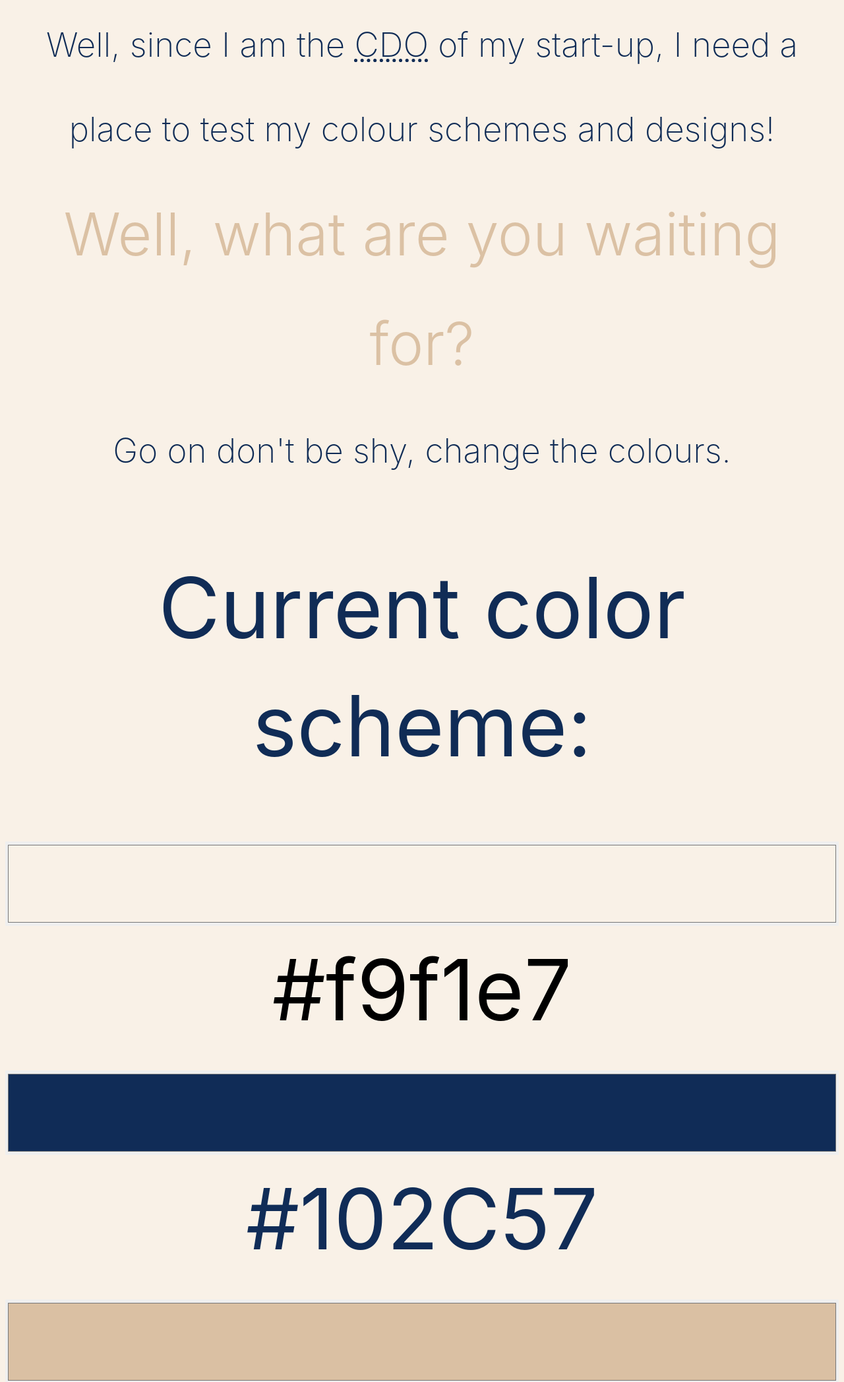
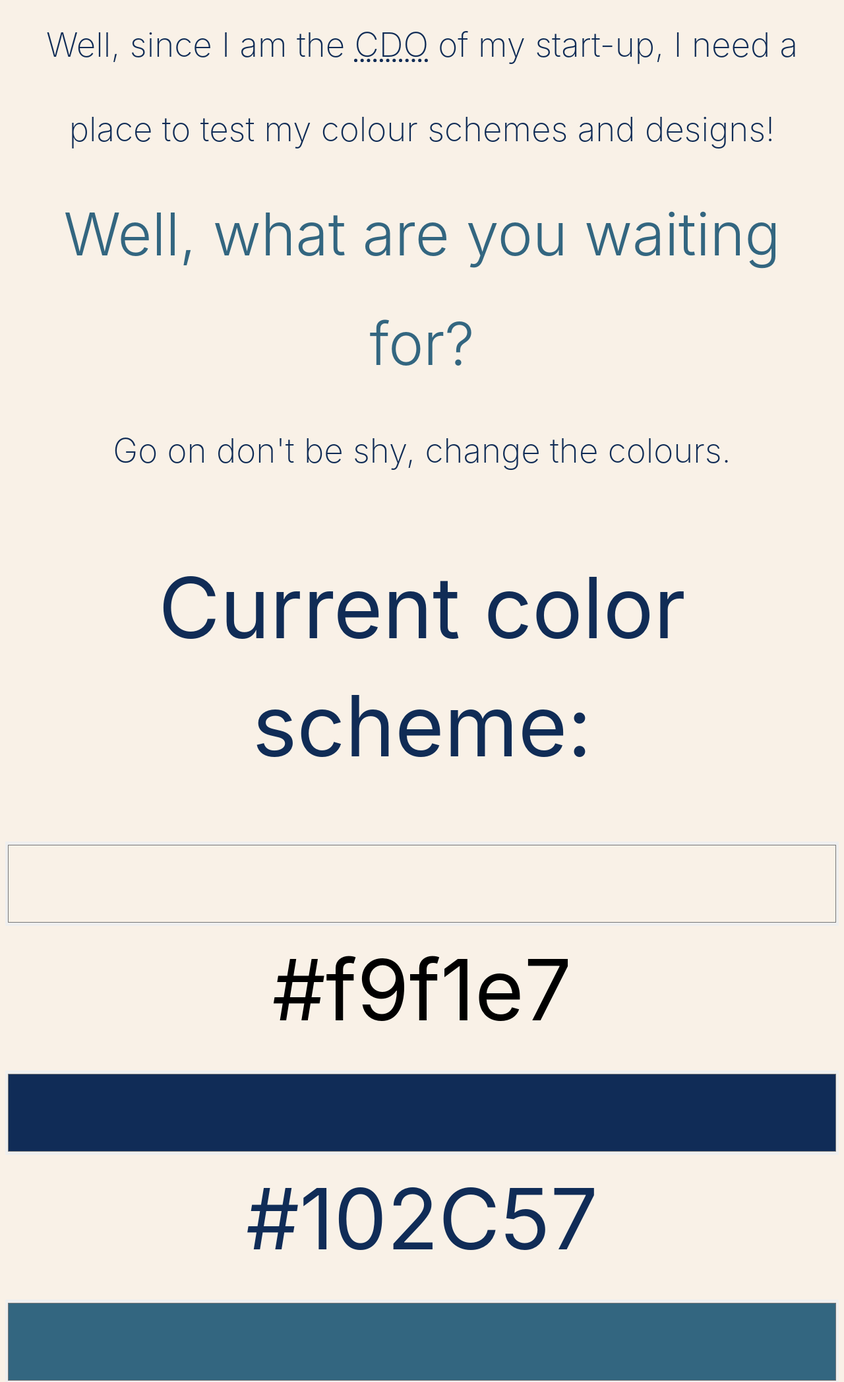
Before and after one commit to Yeoh-TH/design-app-101, a website built with Vite: page index.html in a window 1280 px wide. Shown: the part 706-2800 px from the top of the page at 66% size. Built offline with nearby package versions, Linux system fonts and the light colour scheme.

Commit message:
Colour change

```diff
--- a/index.html
+++ b/index.html
@@ -27,12 +27,12 @@
     </input>
     </div>
     <div class="colorShowcase">
-    <input type="color" class="colorInput" id="colorThree" value="#DAC0A3" onchange="root_theme.style.setProperty('--colorThree',this.value), document.getElementById('labelForThree').innerHTML=(this.value), document.getElementById('labelForThree').style.color = this.value"></input>
-    <label for="colorThree" style="color: #dac0a3; font-size: 10vw; text-align: center;" id="labelForThree">#DAC0A3</label>
+    <input type="color" class="colorInput" id="colorThree" value="#336680" onchange="root_theme.style.setProperty('--colorThree',this.value), document.getElementById('labelForThree').innerHTML=(this.value), document.getElementById('labelForThree').style.color = this.value"></input>
+    <label for="colorThree" style="color: #336680; font-size: 10vw; text-align: center;" id="labelForThree">#336680</label>
     </div>
     <div class="colorShowcase">
-    <input type="color" class="colorInput" id="colorFour"  value="#EADBC8" onchange="root_theme.style.setProperty('--colorFour',this.value), document.getElementById('labelForFour').innerHTML=(this.value), document.getElementById('labelForFour').style.color = this.value"></input>
-    <label for="colorFour" style="color: #EADBC8; font-size: 10vw; text-align: center;" id="labelForFour">#EADBC8</label>
+    <input type="color" class="colorInput" id="colorFour"  value="#cc8c33" onchange="root_theme.style.setProperty('--colorFour',this.value), document.getElementById('labelForFour').innerHTML=(this.value), document.getElementById('labelForFour').style.color = this.value"></input>
+    <label for="colorFour" style="color: #cc8c33; font-size: 10vw; text-align: center;" id="labelForFour">#cc8c33</label>
     </div>
   </body>
 </html>
--- a/style.css
+++ b/style.css
@@ -5,8 +5,8 @@
 
   --colorOne:hsl(33, 60%, 94%);
   --colorTwo: hsl(216, 69%, 20%);
-  --colorThree: hsl(32, 43%, 75%);
-  --colorFour: hsl(34, 45%, 85%);
+  --colorThree: hsl(200, 43%, 35%);
+  --colorFour: hsl(35, 60%, 50%);
 
   color-scheme: light dark;
   background-color: var(--colorOne);
```
